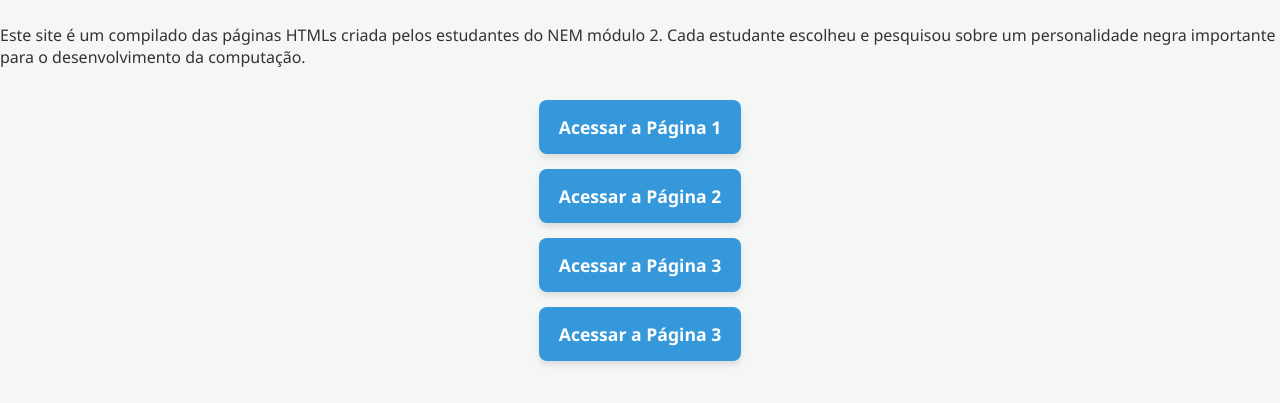
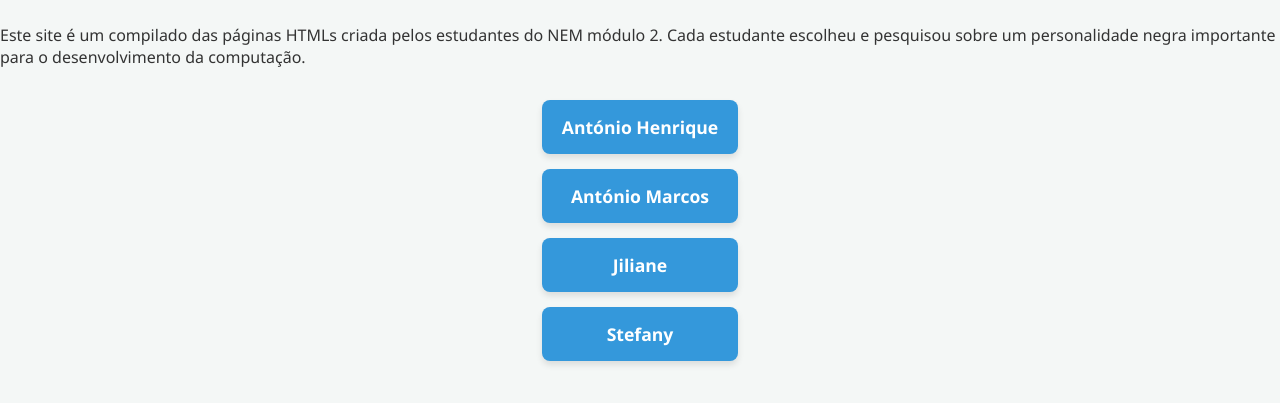
Before and after one commit to giovaneeduardolima/Emerer_NEM2_2026, a plain HTML site: page index.html in a window 1280 px wide. Shown: the part 263-666 px from the top of the page. Drawn offline with Linux system fonts and the light colour scheme.

Commit message:
Update navigation links with proper names

```diff
--- a/index.html
+++ b/index.html
@@ -61,10 +61,10 @@
         Cada estudante escolheu e pesquisou sobre um personalidade negra importante para o desenvolvimento da computação.</p>
     <nav>
         <ul>
-            <li><a href="AntonioHenrique2.html">Acessar a Página 1</a></li>
-            <li><a href="AntonioMarcos2.html">Acessar a Página 2</a></li>
-            <li><a href="Jiliane2.html">Acessar a Página 3</a></li>
-            <li><a href="stefany2.html">Acessar a Página 3</a></li>
+            <li><a href="AntonioHenrique2.html">António Henrique</a></li>
+            <li><a href="AntonioMarcos2.html">António Marcos</a></li>
+            <li><a href="Jiliane2.html">Jiliane</a></li>
+            <li><a href="stefany2.html">Stefany </a></li>
         </ul>
     </nav>
 
```
